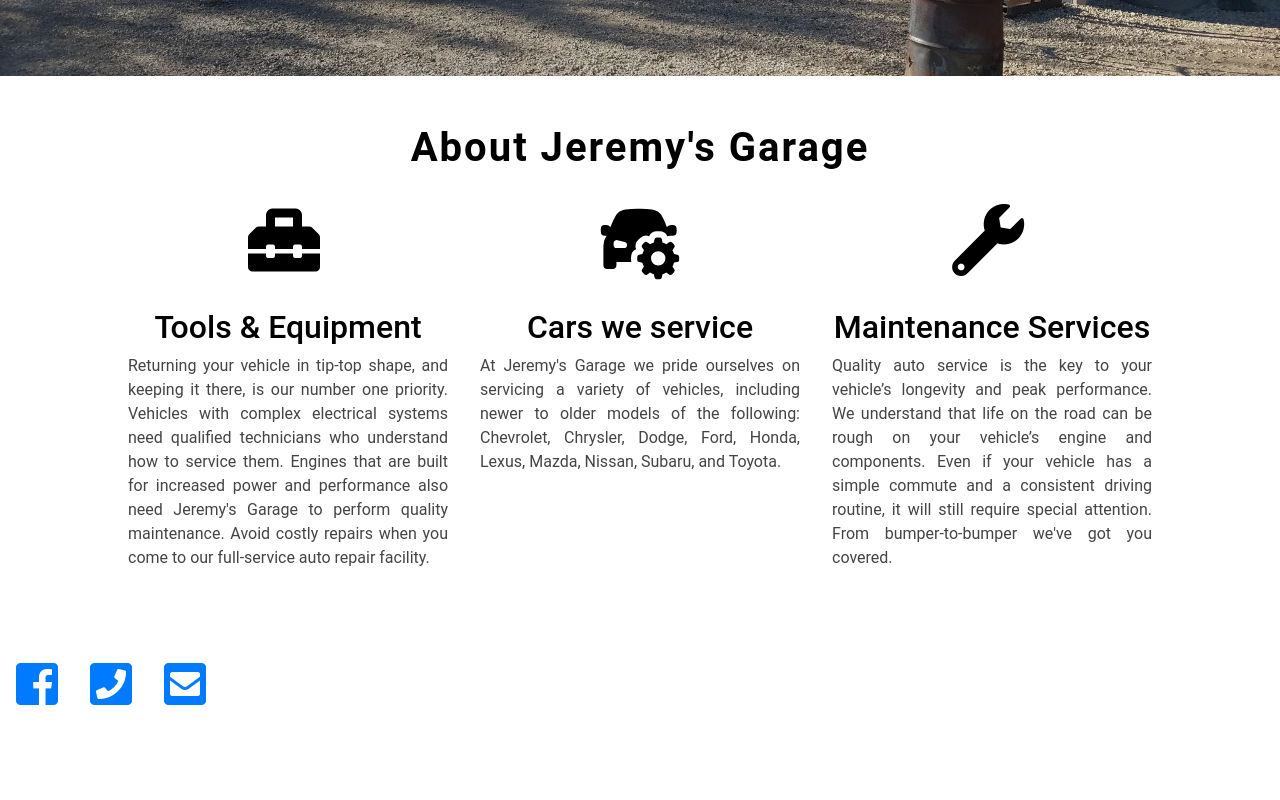
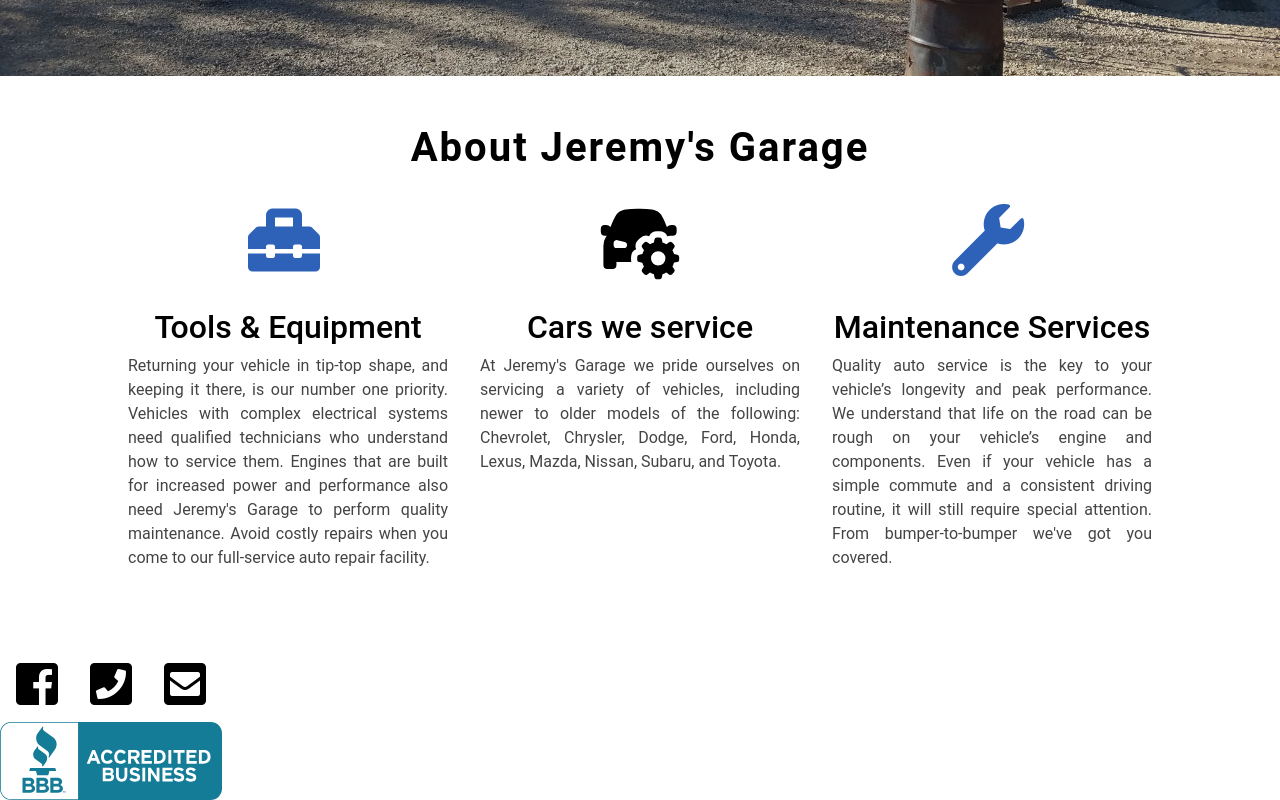
Before and after one commit to rhianonkilzer/jeremysgarage, a Vue app: page /#/ in a window 1280 px wide. Shown: the part 484-1284 px from the top of the page. Before the commit the page ends 1262 px from the top, so only its background shows below. Built offline with nearby package versions, Linux system fonts and the light colour scheme.

Commit message:
icon changes
Co-authored-by: Christopher Brown <19195374+ChrisBrownie55@users.noreply.github.com>

```diff
--- a/src/App.vue
+++ b/src/App.vue
@@ -9,9 +9,10 @@
     <router-view />
     <div style="position: relative; margin-top: auto;">
       <footer class="page-footer">
-        <a class="icon" href=""><i class="fab fa-facebook-square"></i></a>
+        <a class="icon" target="_blank" href="https://www.facebook.com/Jeremysgaragellc/"><i class="fab fa-facebook-square"></i></a>
         <a class="icon" href=""><i class="fas fa-phone-square"></i></a>
-        <a class="icon" href=""><i class="fas fa-envelope-square"></i></a>
+        <a class="icon" href="mailto:jeremysgaragellc@gmail.com?Subject=Hello"><i class="fas fa-envelope-square"></i></a>
+        <img class="icon" src="./assets/bbb-logo.svg" alt="bbb-logo" />
       </footer>
     </div>
   </main>
@@ -19,7 +20,6 @@
 
 <script>
   import { throttle } from 'lodash';
-
   export default {
     mounted() {
       window.addEventListener('scroll', throttle(this.updateNavBackground, 100))
@@ -155,5 +155,10 @@
   .page-footer>a.icon {
     font-size: 3rem;
     margin: 1rem;
+    color: #000000;
+  }
+
+  .page-footer>a.icon:hover {
+    color: rgb(50, 138, 211);
   }
 </style>
--- a/src/views/Contact.vue
+++ b/src/views/Contact.vue
@@ -12,7 +12,6 @@
           <li>Sundays: Closed</li>
         </ul>
       </article>
-
       <iframe class="map" frameborder="0" scrolling="no" marginwidth="0" marginheight="0" src="https://maps.google.com/maps?q=Jeremys%20garage&t=&z=13&ie=UTF8&iwloc=&output=embed">
         <a href="https://www.pureblack.de"></a>
       </iframe>
--- a/src/views/Home.vue
+++ b/src/views/Home.vue
@@ -188,6 +188,7 @@
     height: 5rem;
     margin-bottom: 1.5rem;
     font-size: 4.5rem;
+    color: rgb(45, 98, 184);
   }
 
   article>h2 {
```
